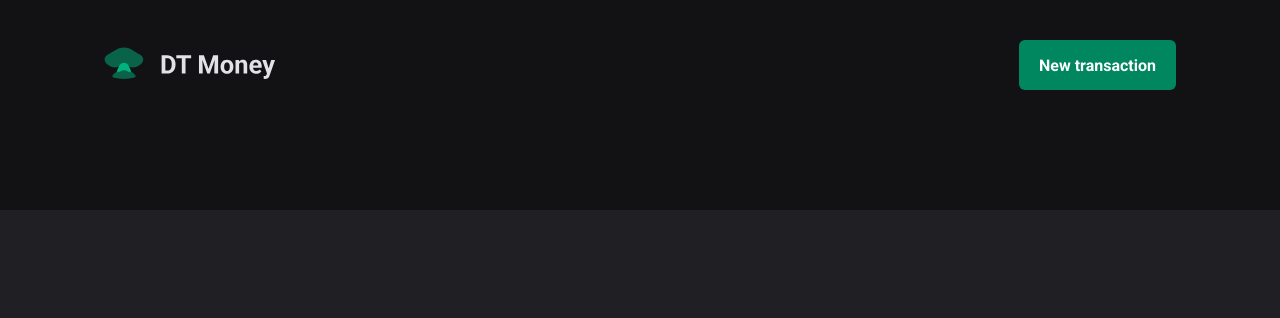
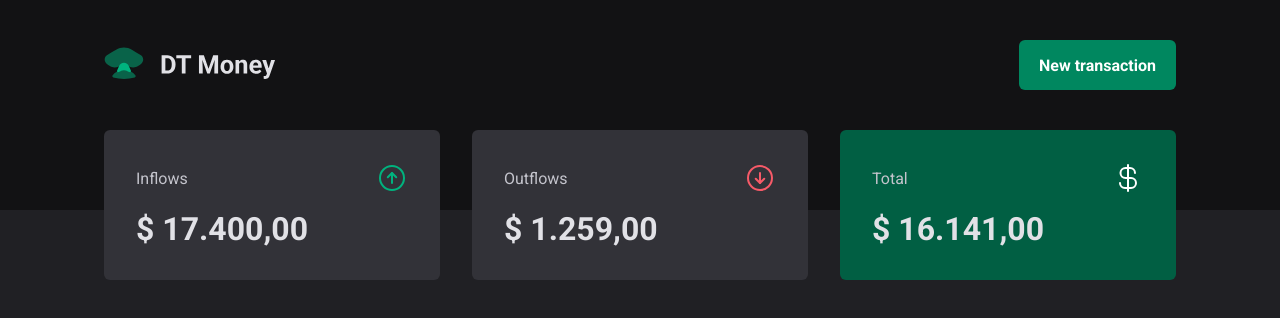
Before and after one commit to AlanWehrliLC/dt-money, a React (Vite) app: page / in a window 1280 px wide. Shown: the top 318 px of the page. Built offline with nearby package versions, Linux system fonts and the light colour scheme.

Commit message:
Created Summary component

```diff
--- a/package.json
+++ b/package.json
@@ -9,6 +9,7 @@
     "preview": "vite preview"
   },
   "dependencies": {
+    "phosphor-react": "^1.4.1",
     "react": "^18.2.0",
     "react-dom": "^18.2.0",
     "styled-components": "^5.3.6"
--- /dev/null
+++ b/src/components/Summary/index.tsx
@@ -0,0 +1,35 @@
+import { SummaryCard, SummaryContainer } from "./styles";
+import { ArrowCircleDown, ArrowCircleUp, CurrencyDollar } from "phosphor-react"
+
+export function Summary(){
+    return (
+        <SummaryContainer>
+            <SummaryCard>
+                <header>
+                    <span>Inflows</span>
+                    <ArrowCircleUp size={32} color="#00b37e" />
+                </header>
+
+                <strong>$ 17.400,00</strong>
+            </SummaryCard>
+
+            <SummaryCard>
+                <header>
+                    <span>Outflows</span>
+                    <ArrowCircleDown size={32} color="#F75A68" />
+                </header>
+
+                <strong>$ 1.259,00</strong>
+            </SummaryCard>
+
+            <SummaryCard variant="green">
+                <header>
+                    <span>Total</span>
+                    <CurrencyDollar size={32} color="#fff" />
+                </header>
+
+                <strong>$ 16.141,00</strong>
+            </SummaryCard>
+        </SummaryContainer>
+    )
+}
--- /dev/null
+++ b/src/components/Summary/styles.ts
@@ -0,0 +1,41 @@
+import styled, { css } from "styled-components";
+
+export const SummaryContainer = styled.section`
+    width: 100%;
+    max-width: 1120px;
+    margin: 0 auto;
+    padding: 0 1.5rem;
+
+    display: grid;
+    grid-template-columns: repeat(3, 1fr);
+    gap: 2rem;
+
+    margin-top: -5rem;
+`
+
+interface SummaryCardProps {
+    variant?: "green"
+}
+
+export const SummaryCard = styled.div<SummaryCardProps>`
+    background: ${props => props.theme["gray-600"]};
+    border-radius: 6px;
+    padding: 2rem;
+
+    header{
+        display: flex;
+        align-items: center;
+        justify-content: space-between;
+        color: ${props => props.theme["gray-300"]};
+    }
+
+    strong{
+        display: block;
+        margin-top: 1rem;
+        font-size: 2rem;
+    }
+
+    ${props => props.variant === "green" && css`
+        background: ${props.theme["green-700"]};
+    `}
+`
--- a/src/pages/Transactions/index.tsx
+++ b/src/pages/Transactions/index.tsx
@@ -1,9 +1,11 @@
 import { Header } from "../../components/Header";
+import { Summary } from "../../components/Summary";
 
 export function Transactions(){
     return (
         <div>
             <Header />
+            <Summary />
         </div>
     )
 }
```
Also changed, not shown: 1 other file (tests, documents, lock files or other folders).
